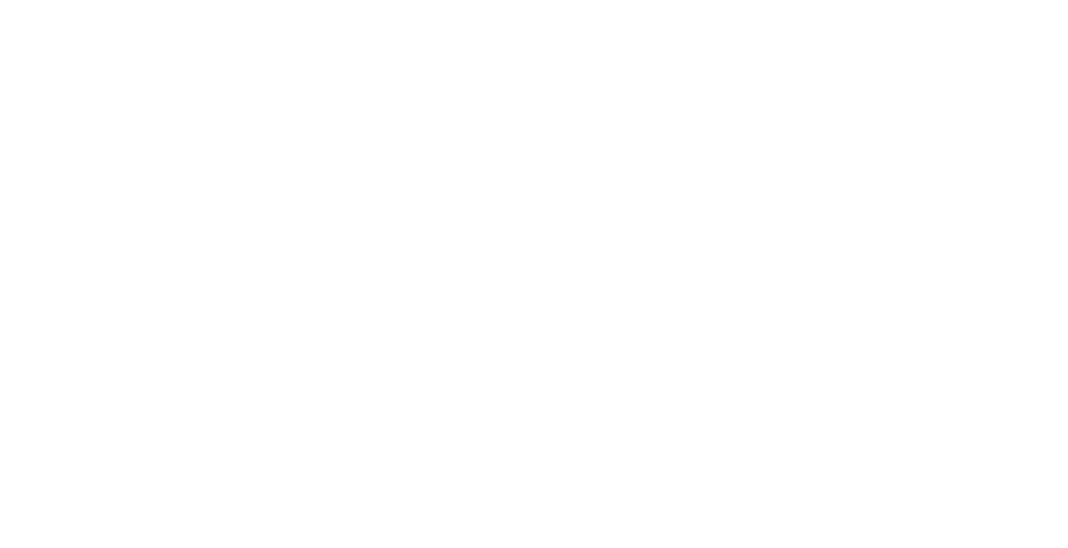
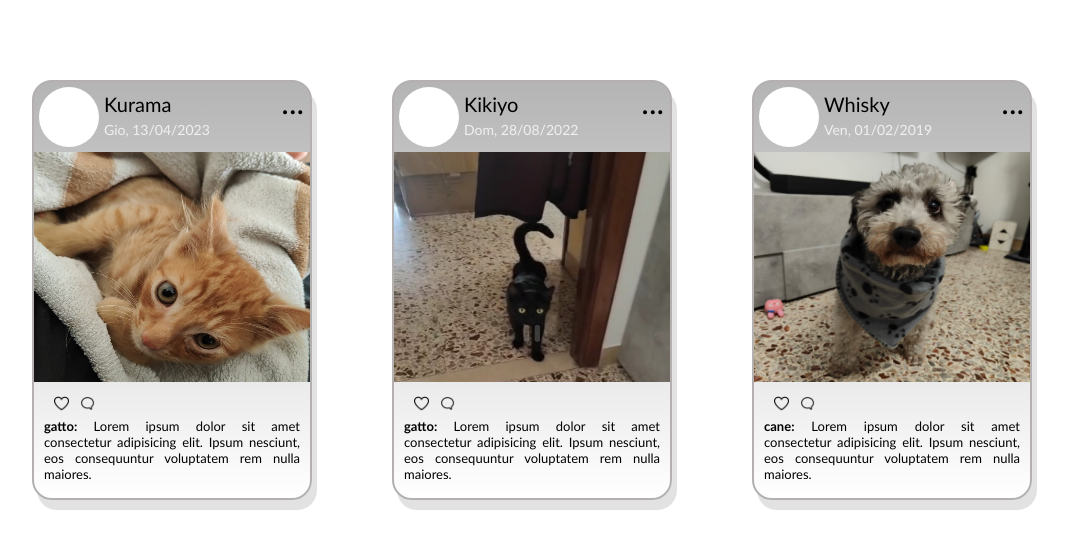
Before and after one commit to SkelGames95/css_exs, a plain HTML site: page MediaQueries/index.html in a window 1280 px wide. Shown: the whole page, without its empty margins (48-1116 px from the left). Drawn offline with Linux system fonts and the light colour scheme.

Commit message:
cards done

```diff
--- a/MediaQueries/index.html
+++ b/MediaQueries/index.html
@@ -4,9 +4,69 @@
     <meta charset="UTF-8">
     <meta http-equiv="X-UA-Compatible" content="IE=edge">
     <meta name="viewport" content="width=device-width, initial-scale=1.0">
-    <title>Document</title>
+    <link rel="stylesheet" href="style.css">
+    <title>Cards</title>
 </head>
 <body>
-
+    <div class="card">
+        <div class="top">
+            <div class="round"></div>
+            <div class="name">Kurama</div>
+            <div class="date">Gio, 13/04/2023</div>
+            <div class="opt">...</div>
+        </div>
+        <div class="image">
+            <img src="kurama1.jpg" alt="Kurama" class="pic">
+        </div>
+        <div class="text">
+            <div class="icons">
+                <img src="heart.png" alt="like icon" width="15px" height="15px" class="small">
+                <img src="comment.png" alt="comment icon" width="15px" height="15px" class="small">
+            </div >
+            <p class="description">
+                <span>gatto:</span> Lorem ipsum dolor sit amet consectetur adipisicing elit. Ipsum nesciunt, eos consequuntur voluptatem rem nulla maiores.
+            </p>
+        </div>
+    </div>
+    <div class="card">
+        <div class="top">
+            <div class="round"></div>
+            <div class="name">Kikiyo</div>
+            <div class="date">Dom, 28/08/2022</div>
+            <div class="opt">...</div>
+        </div>
+        <div class="image">
+            <img src="kikiyo.jpg" alt="Kikiyo" class="pic">
+        </div>
+        <div class="text">
+            <div class="icons">
+                <img src="heart.png" alt="like icon" width="15px" height="15px" class="small">
+                <img src="comment.png" alt="comment icon" width="15px" height="15px" class="small">
+            </div >
+            <p class="description">
+                <span>gatto:</span> Lorem ipsum dolor sit amet consectetur adipisicing elit. Ipsum nesciunt, eos consequuntur voluptatem rem nulla maiores.
+            </p>
+        </div>
+    </div>
+    <div class="card">
+        <div class="top">
+            <div class="round"></div>
+            <div class="name">Whisky</div>
+            <div class="date">Ven, 01/02/2019</div>
+            <div class="opt">...</div>
+        </div>
+        <div class="image">
+            <img src="whisky.jpg" alt="Whisky" class="pic">
+        </div>
+        <div class="text">
+            <div class="icons">
+                <img src="heart.png" alt="like icon" width="15px" height="15px" class="small">
+                <img src="comment.png" alt="comment icon" width="15px" height="15px" class="small">
+            </div >
+            <p class="description">
+                <span>cane:</span> Lorem ipsum dolor sit amet consectetur adipisicing elit. Ipsum nesciunt, eos consequuntur voluptatem rem nulla maiores.
+            </p>
+        </div>
+    </div>
 </body>
 </html>
--- a/MediaQueries/style.css
+++ b/MediaQueries/style.css
@@ -0,0 +1,109 @@
+*{
+    margin: 0;
+    padding: 0;
+    box-sizing: border-box;
+}
+:root{
+    --midsize: 60px;
+}
+body{
+    height: 100vh;
+    display: flex;
+    font-family: 'Gill Sans', 'Gill Sans MT', Calibri, 'Trebuchet MS', sans-serif;
+}
+div.card{
+    display: grid;
+    margin-top: 5rem;
+    margin-left: 5rem;
+    border: 2px solid rgb(180, 176, 176);
+    background-image: linear-gradient(rgb(180, 180, 180), white);
+    border-radius: 20px;
+    height: 420px;
+    width: 280px;
+    box-shadow: 5px 10px rgba(194, 194, 194, 0.466);
+    grid-template-rows: repeat(6, 70px);
+    grid-template-columns: 1, 280px;
+    grid-template-areas:
+    "up"
+    "image"
+    "image"
+    "image"
+    "eff"
+    "eff";
+}
+
+.top{
+    display: grid;
+    grid-template-columns: repeat(4, 1fr);
+    grid-template-rows: 35px, 35px;
+    grid-area: up;
+    grid-template-areas:
+    "rnd name name opt"
+    "rnd date date .";
+}
+.round{
+    border-radius: 50%;
+    width: var(--midsize);
+    height: var(--midsize);
+    margin: 5px;
+    background-color: white;
+    grid-area: rnd;
+}
+.image{
+    grid-area: image;
+}
+.text{
+    grid-area: eff;
+    display: grid;
+    grid-template-rows: repeat(5, 28px);
+    grid-template-columns: 1, 280px;
+    grid-template-areas:
+    "."
+    "icons"
+    "desc"
+    "desc"
+    ".";
+}
+.name{
+    padding-top: 10px;
+    font-size: 20px;
+    height: fit-content;
+    width: 100px;
+    grid-area: name;
+}
+.date{
+    height: fit-content;
+    margin-bottom: 30px;
+    font-size: 14px;
+    grid-area: date;
+    color: rgba(255, 255, 255, 0.774);
+}
+div.opt{
+    height: fit-content;
+    width: fit-content;
+    font-size: 32px;
+    grid-area: opt;
+    padding-left: 40px;
+}
+.pic{
+    width: 276px;
+    height: 230px;
+}
+.icons{
+    grid-area: icons;
+    padding-left: 20px;
+    padding-top: 5px;
+}
+.small{
+    margin-right: 7px;
+}
+.description{
+    grid-area: desc;
+    padding-left: 10px;
+    padding-right: 10px;
+    font-size: 13px;
+    text-align: justify;
+}
+span{
+    font-weight: bold;
+}
```
Also changed, not shown: MediaQueries/comment.png (added), MediaQueries/heart.png (added), MediaQueries/kikiyo.jpg (added), MediaQueries/kurama1.jpg (added), MediaQueries/whisky.jpg (added).
